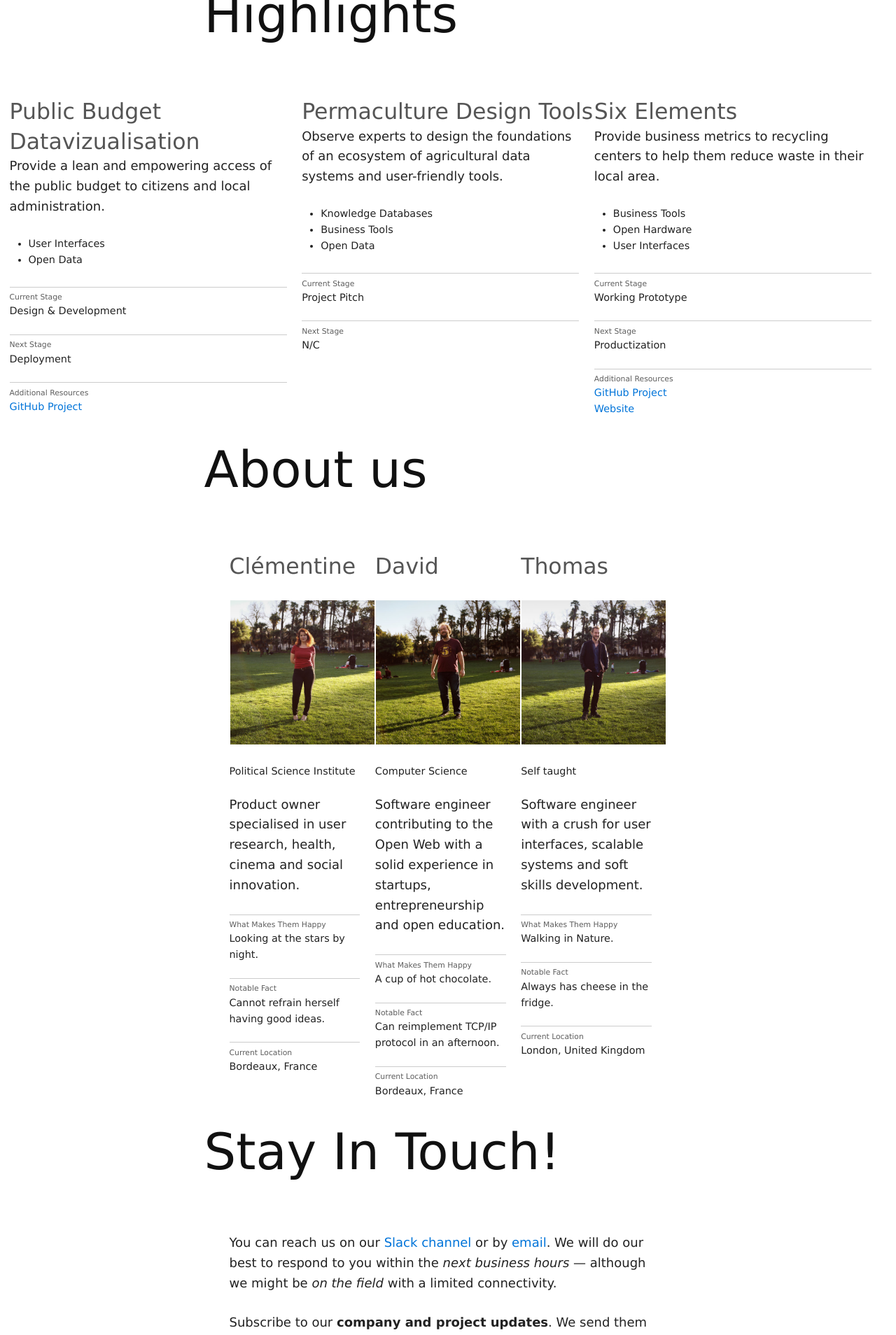
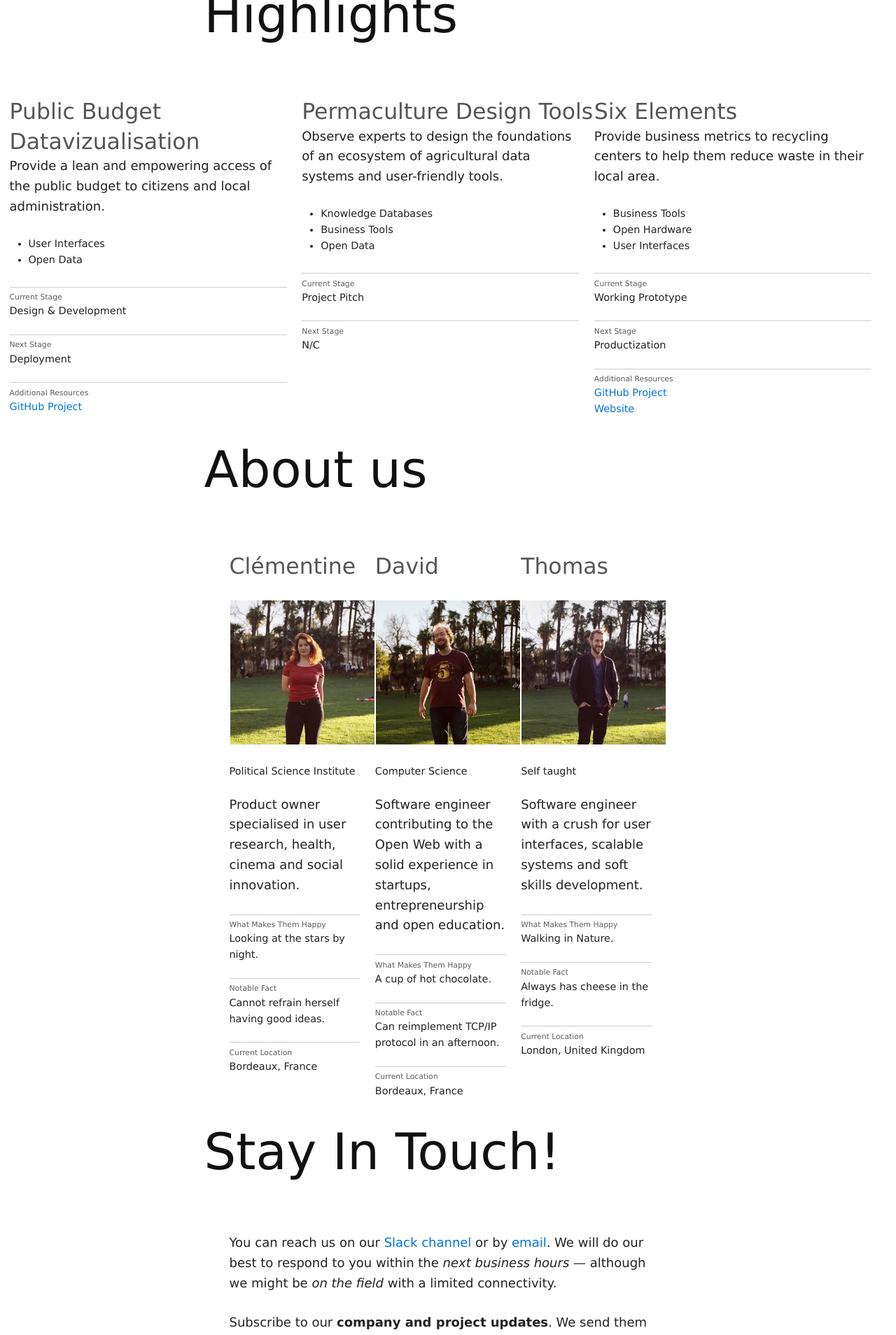
Before and after one commit to paulgirard/dtc-innovation.github.io, a Jekyll site: the page built from index.md, in a window 1280 px wide. Shown: the part 712-2620 px from the top of the page at 70% size. Built offline with Jekyll 4.4.1, drawn with Linux system fonts in a browser that asks for light colours.

Commit message:
Zoom in profile pictures and unzoom if tablet/mobile view

```diff
--- a/_sass/cards.scss
+++ b/_sass/cards.scss
@@ -4,7 +4,14 @@
   text-align: left;
 
   figure {
+    overflow: hidden;
     margin: 1.5em 1px;
+
+    @media (min-width: 770px) {
+      img {
+        transform: scale(1.7) translate3d(0, 30px, 0);
+      }
+    }
   }
 
   h2 {
```
